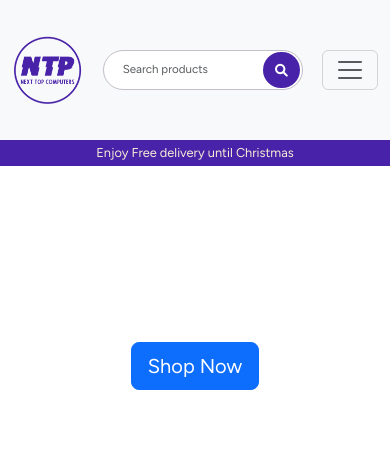
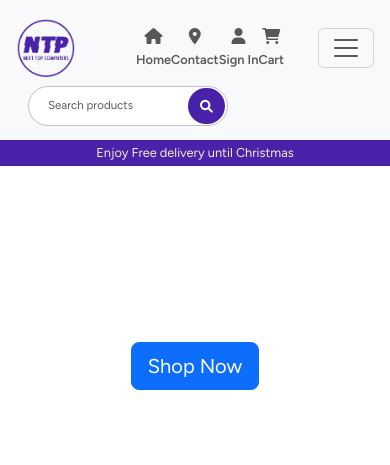
Before and after one commit to Bonzay993/NextTopComputers, a Flask app: page / in a window 390 px wide. Shown: the top 465 px of the page. Run offline with Flask 3, Linux system fonts and the light colour scheme; some libraries are stand-ins or nearby versions.

Commit message:
Fixed the navbar resposiveness for multiple resolutions

```diff
--- a/static/css/styles.css
+++ b/static/css/styles.css
@@ -58,11 +58,10 @@ main{
 .navbar-container{
     display:flex;
     gap:4px;
-
+    width:86%;
 }
 
 .nav-search-bar{
-    max-width: 400px;
     border: 1px solid rgb(196, 190, 201);
     border-radius: 20px;
     padding-left:12px;
@@ -121,6 +120,10 @@ main{
 
 }
 
+.navbar-right-items{
+    justify-content: right;
+}
+
 
 .category-container{
     position:relative;
@@ -131,11 +134,6 @@ main{
     background-color: #4822a8;
     text-align: center;
     color:antiquewhite;
-}
-
-.navbar-nav{
-    display:flex;
-    justify-content: right;
 }
 
 .navbar-brand{
@@ -155,6 +153,10 @@ main{
 
 .navbar-toggler-links{
     display:none;
+}
+
+.under-navbar{
+    padding:0.5%;
 }
 
 .right-link{
@@ -449,20 +451,16 @@ main{
         font-size: 2rem;
     }
 
+    .navbar-container{
+        width:98%;
+    }
+
     .category-links {
         justify-content: center;
     }
 
     .product-card img {
         height: 180px;
-    }
-
-    .category-links{
-        display:none;
-    }
-
-    .navbar-right-items{
-        display: none;
     }
 
     .navbar-toggler{
@@ -472,6 +470,22 @@ main{
     .navbar-toggler-links{
         display:block;
     }
+
+    .category-container{
+        display:none;
+    }
+
+    .navbar-right-items{
+        justify-content: space-between;
+
+    }
+
+    .nav-search-container{
+        justify-content: center;
+    }
+
+
+
 }
 
 @media (max-width: 768px) {
@@ -482,6 +496,34 @@ main{
     .navbar .form-control {
         flex-grow: 1;
     }
+
+    .category-links{
+        display:none;
+    }
+
+    .navbar-brand-img{
+        width:85%;
+    }
+
+    .navbar-brand-container{
+        order:1;
+    }
+
+    .navbar-right-items{
+        order:2;
+    }
+
+    .toggle-container{
+        order:3;
+    }
+
+    .nav-search-container{
+        order:4;
+    }
+
+
+
+
 }
 
 
--- a/templates/base.html
+++ b/templates/base.html
@@ -15,36 +15,29 @@
 </head>
 <body>
   <div id="overlay" class="overlay" aria-hidden="true"></div>
-
      <!-- Navbar -->
-  <nav class="navbar  navbar-expand-lg  bg-light">
-    <div class="container navbar-container d-flex flex-wrap">
-
+  <nav class="navbar navbar-expand-lg container-fluid bg-light">
+    <div class=" navbar-container container-fluid d-flex flex-wrap">
       <!-- Brand Name -->
 
-       <div class="d-flex flex-column  col-2 col-md-2  navbar-brand-container">
+      <div class="d-flex flex-row col-md-2 col-xxl-2 col-xl-2 col-lg-2 col-sm-2 navbar-brand-container">
          <a class="navbar-brand " href="{{ url_for('get_base') }}">
           <img src="../static/img/ntp-logo-violet.png" class="navbar-brand-img" alt="Logo">
          </a>
       </div>
 
-
-
-
-        <div class="row col-7 nav-search-container">
+      <div class="row col-xxl-8 col-xl-7 col-lg-7 col-md-5 col-sm-12 nav-search-container ">
           <!-- Centered Search Bar -->
-
-
           <div class="row">
               <div class="search-bar-focus">
-                  <form class="nav-search-bar col-8 d-flex flex-row flex-sm-row align-items-center" action="{{ url_for('search') }}" method="get">
+                  <form class="nav-search-bar col-xxl-8 col-xl-8 col-lg-10 col-md-12 d-flex flex-row flex-sm-row align-items-center" action="{{ url_for('search') }}" method="get">
                       <input class="border-0 form-control search-bar-input" type="search" name="query" placeholder="Search products" aria-label="Search" autocomplete="off">
                       <button class="btn nav-search-button" type="submit"><i class="fa-solid fa-magnifying-glass"></i></button>
                   </form>
               </div>
           </div>
           <!-- Categories Section Under ShopName, Left-Aligned -->
-          <div class="bg-light category-container d-flex col-9">
+          <div class="bg-light category-container">
             <div class="container category-links">
               <div class="category-item">
                 <a class="nav-link nav-category" href="{{ url_for('get_desktops') }}">Computing</a>
@@ -80,12 +73,10 @@
               </div>
             </div>
           </div>
+       </div>
+       <!--Navbar right items-->
+       <div class="navbar-nav navbar-right-items col-xxl-2 col-xl-3 col-lg-3 col-md-3 col-sm-5 flex-row d-flex ">
 
-
-      </div>
-
-
-    <div class="navbar-nav navbar-right-items col-3 ms-auto">
           <a class="nav-link right-link" href="{{ url_for('get_base') }}">
               <i class="fa-solid fa-house"></i>
               <span>Home</span>
@@ -102,13 +93,15 @@
               <i class="fa-solid fa-cart-shopping"></i>
               <span>Cart</span>
           </a>
+
         </div>
 
         <!-- Toggle Button for Mobile -->
-    <button class="navbar-toggler" type="button" data-bs-toggle="collapse" data-bs-target="#navbarNav" aria-controls="navbarNav" aria-expanded="false" aria-label="Toggle navigation">
+        <div class="col-sm-2 col-md-1 toggle-container">
+          <button class="navbar-toggler " type="button" data-bs-toggle="collapse" data-bs-target="#navbarNav" aria-controls="navbarNav" aria-expanded="false" aria-label="Toggle navigation">
             <span class="navbar-toggler-icon"></span>
           </button>
-
+        </div>
 
 
         <!-- Navbar Links -->
```
Lines whose indentation alone changed are shown as unchanged.
